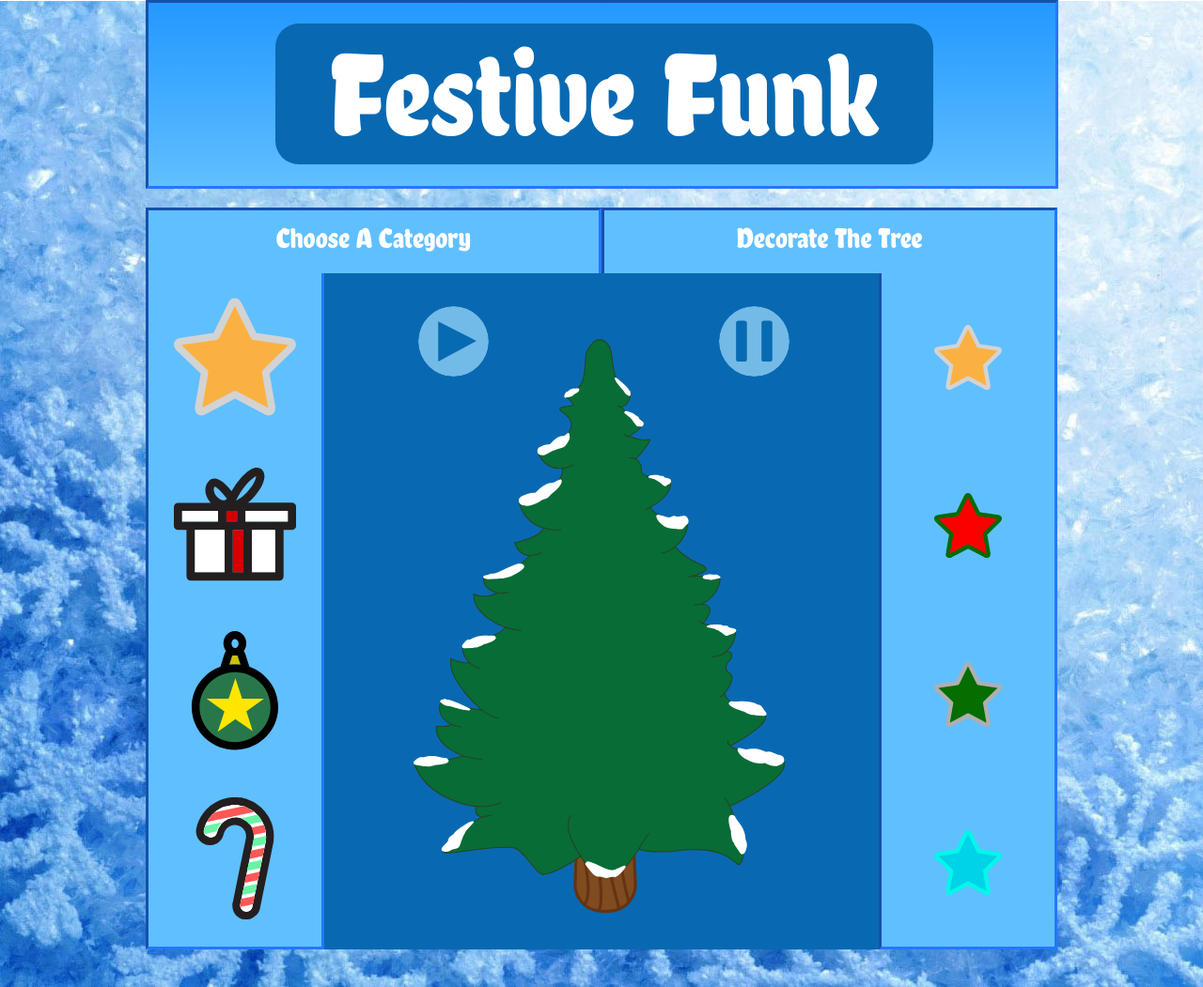
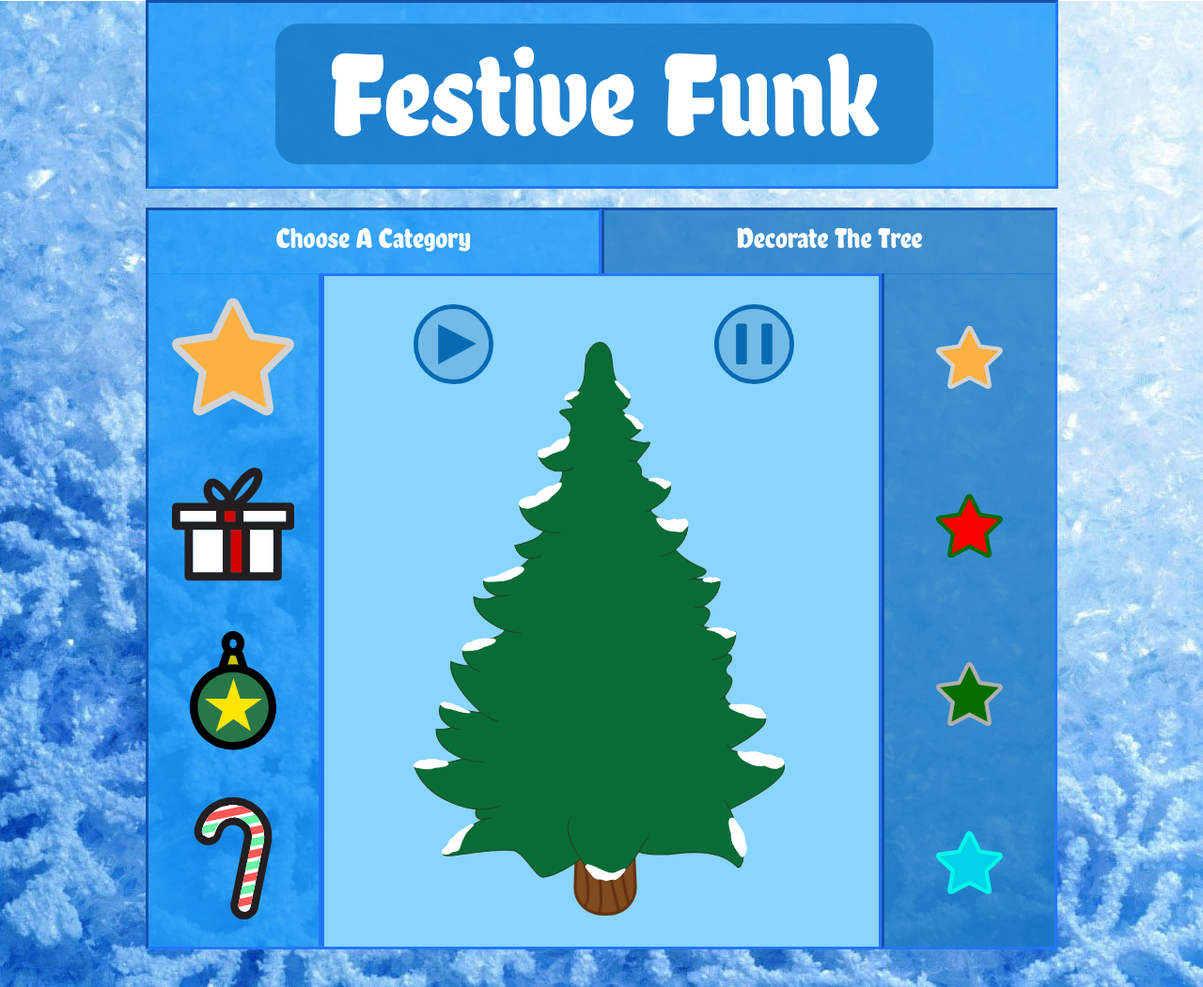
Before and after one commit to philipwood0912/wood_p_musicmixer, a plain HTML site: page index.html in a window 1280 px wide. Shown: the whole page at 94% size. Drawn offline with Linux system fonts and the light colour scheme; files whose address does not match are found by name.

Commit message:
design fix

```diff
--- a/css/main.css
+++ b/css/main.css
@@ -30,11 +30,9 @@ h1 {
 #mainHeader {
     width: 965px;
     height: 195px;
-    background: #2398ff;
-    background: -moz-linear-gradient(top, #2398ff 0%, #60bfff 100%);
-    background: -webkit-linear-gradient(top, #2398ff 0%,#60bfff 100%);
-    background: linear-gradient(to bottom, #2398ff 0%,#60bfff 100%);
-    filter: progid:DXImageTransform.Microsoft.gradient( startColorstr='#2398ff', endColorstr='#60bfff',GradientType=0 );
+    background-color: rgba(26, 153, 248, 0.8);
+    background: rgba(26, 153, 248, 0.8);
+    color: rgba(26, 153, 248, 0.8);
     text-align: center;
     position: relative;
     margin: 0 auto;
@@ -46,7 +44,9 @@ h1 {
 #titleBox {
     width: 700px;
     height: 150px;
-    background-color: #0869B2;
+    background-color: rgba(26, 121, 196, 0.8);
+    background: rgba(26, 121, 196, 0.8);
+    color: rgba(26, 121, 196, 0.8);
     position: absolute;
     margin-left: 135px;
     margin-top: 22px;
@@ -82,6 +82,18 @@ h1 {
     background-color: #60BFFF;
 }
 
+.dec {
+    background-color: rgba(26, 121, 196, 0.8);
+    background: rgba(26, 121, 196, 0.8);
+    color: rgba(26, 121, 196, 0.8);
+}
+
+.cat {
+    background-color: rgba(26, 153, 248, 0.8);
+    background: rgba(26, 153, 248, 0.8);
+    color: rgba(26, 153, 248, 0.8);
+}
+
 .infoConTop p {
     font-size: 30px;
     margin-top: 15px;
@@ -91,7 +103,9 @@ h1 {
 #iconButtons {
     height: 717px;
     width: 185px;
-    background-color: #60BFFF;
+    background-color: rgba(26, 153, 248, 0.8);
+    background: rgba(26, 153, 248, 0.8);
+    color: rgba(26, 153, 248, 0.8);
     border: 3px;
     border-top: 0px;
     border-color: #2377FF;
@@ -110,10 +124,11 @@ h1 {
 
 #treeCon {
     width: 400px;
-    height: 690px;
+    height: 684px;
     padding: 30px 95px 0px 95px;
-    background-color: #0869B2;
+    background-color: #89D5FF;
     position: relative;
+    border: 3px solid #2377FF;
 }
 
 #treeCon object {
@@ -129,7 +144,9 @@ h1 {
     border-top: 0px;
     border-style: inset;
     border-color: #2377FF;
-    background-color: #60BFFF;
+    background-color: rgba(26, 121, 196, 0.8);
+    background: rgba(26, 121, 196, 0.8);
+    color: rgba(26, 121, 196, 0.8);
     padding: 0px 20px 0px 20px;
     display: flex;
     flex-direction: column;
--- a/index.html
+++ b/index.html
@@ -13,10 +13,10 @@
             </div>
         </header>
         <section id="infoTop">
-            <div class="infoConTop">
+            <div class="infoConTop cat">
                 <p>Choose A Category</p>
             </div>
-            <div class="infoConTop">
+            <div class="infoConTop dec">
                 <p>Decorate The Tree</p>
             </div>
         </section>
```
